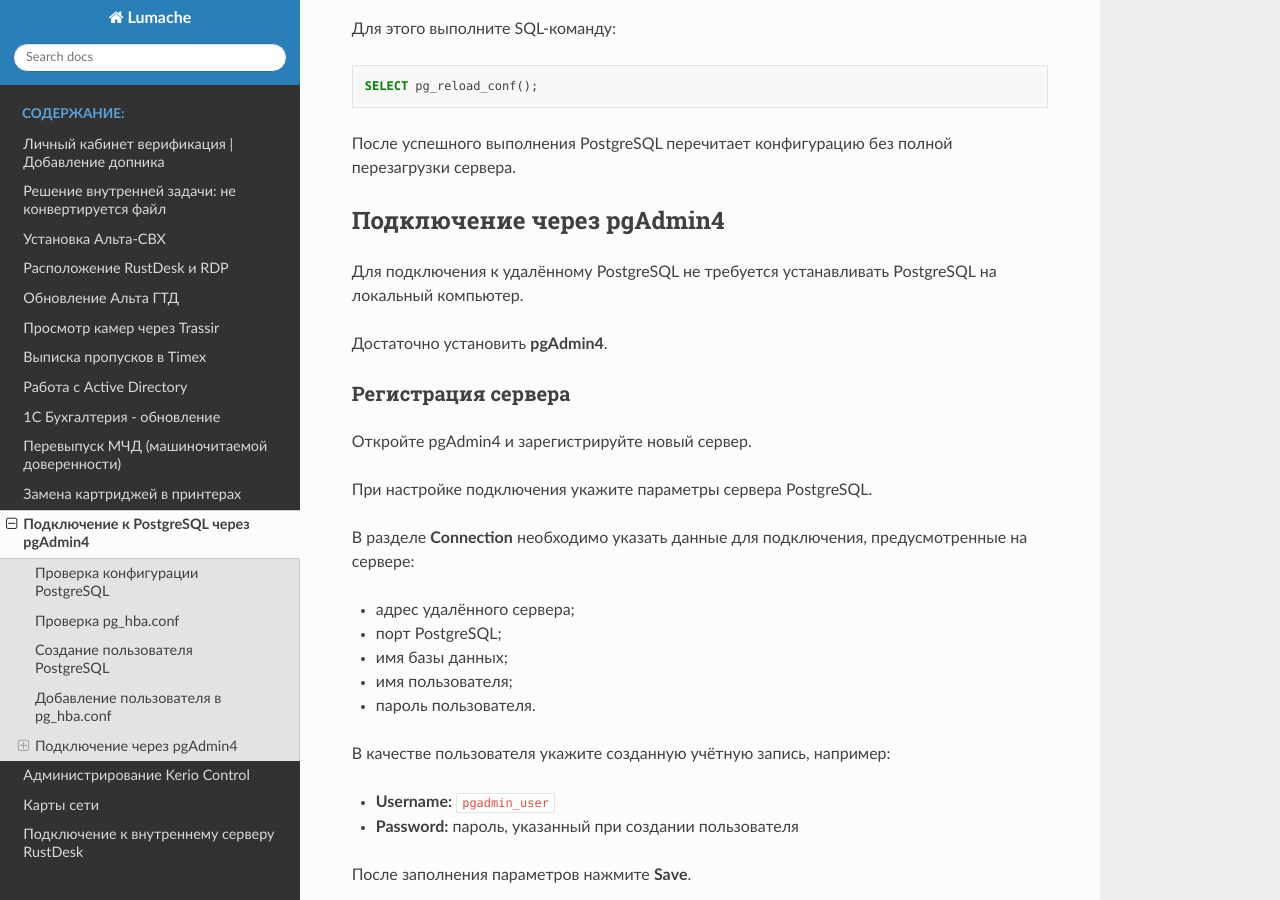
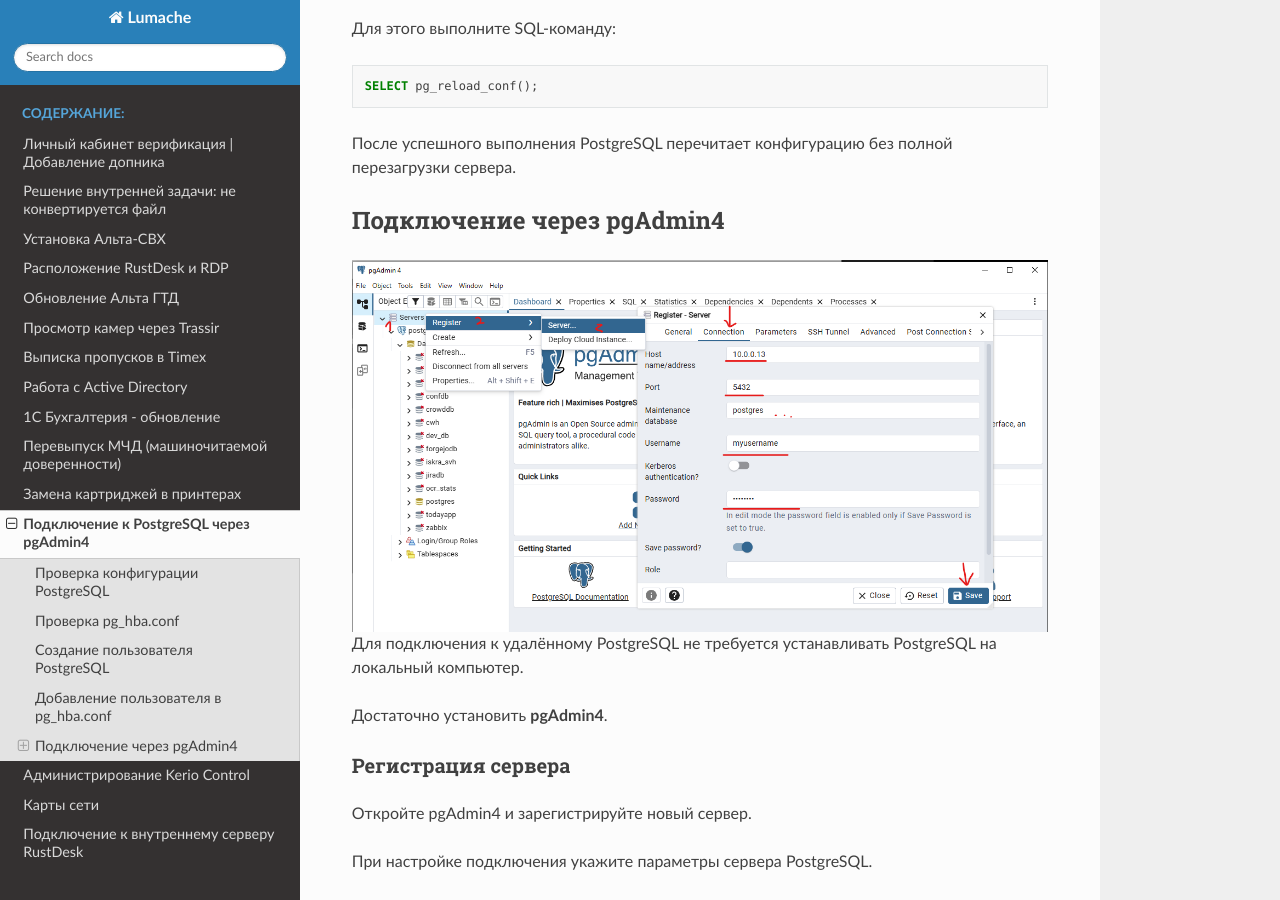
Before and after one commit to RdotF/docs, a Sphinx documentation site: the page built from docs/source/pg.rst, in a window 1280 px wide and 900 px high, scrolled down 2216 px. Built offline with Sphinx 7.4.7 and the Read the Docs theme 3.1.0, drawn with Linux system fonts in a browser that asks for light colours.

Commit message:
Update pg.rst

```diff
--- a/docs/source/pg.rst
+++ b/docs/source/pg.rst
@@ -90,6 +90,11 @@
 Подключение через pgAdmin4
 ==========================
 
+.. image:: images/pg-2.png
+   :alt: Настройка подключения в pgAdmin4
+   :align: center
+   :width: 700px
+
 Для подключения к удалённому PostgreSQL не требуется устанавливать PostgreSQL на локальный компьютер.
 
 Достаточно установить **pgAdmin4**.
```
